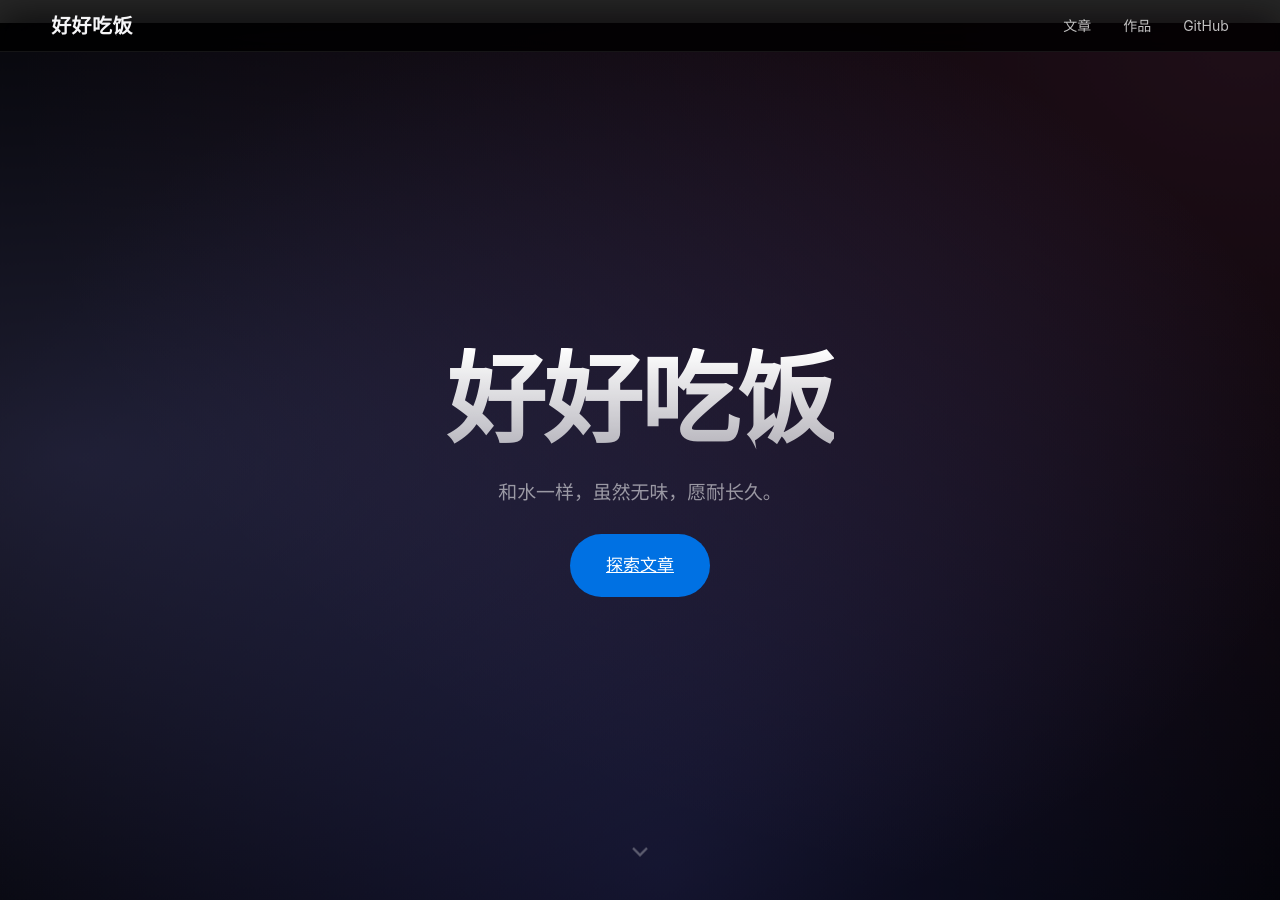
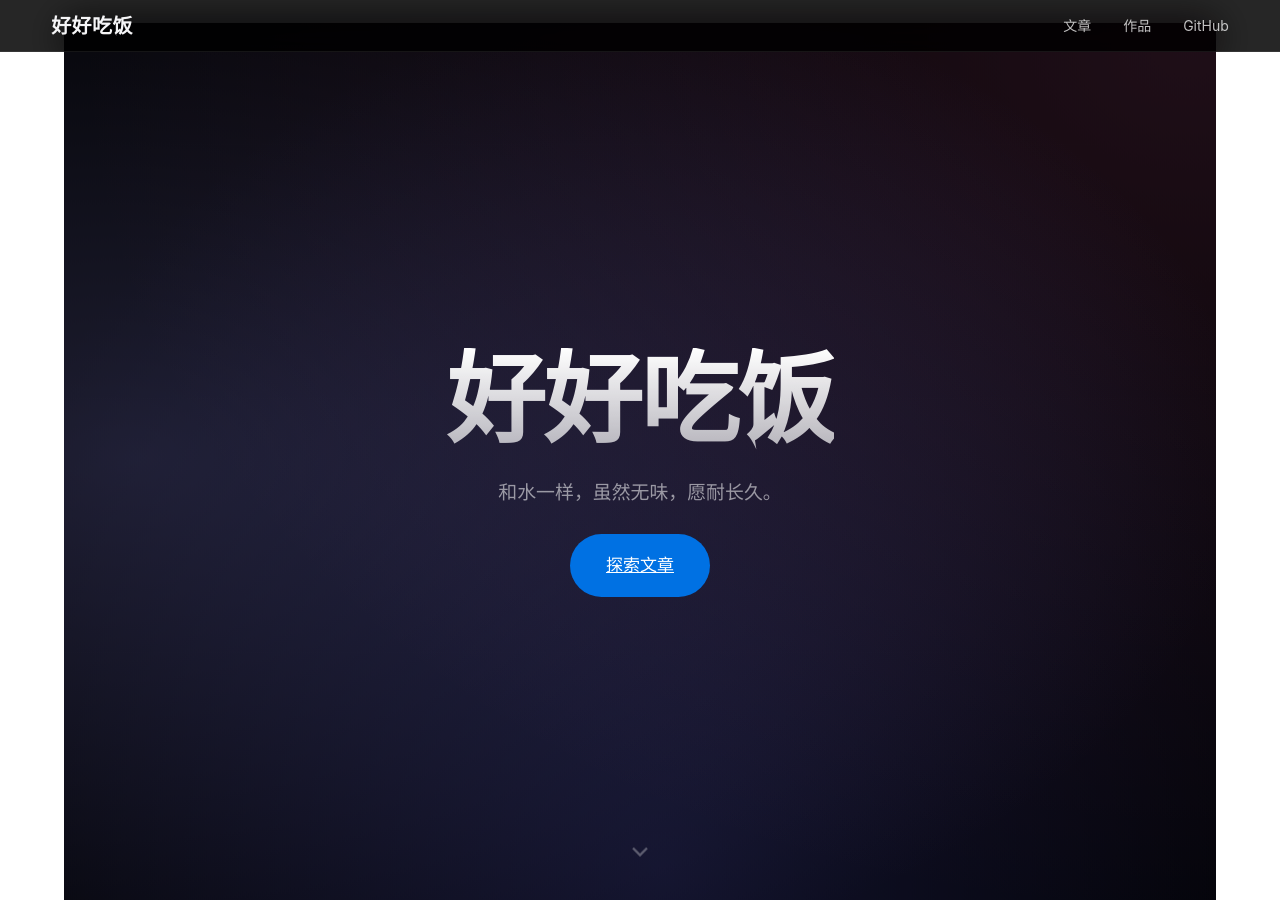
Before and after one commit to zach1219/zach1219.github.io, a Jekyll site: the page built from _pages/about.md, in a window 1280 px wide and 900 px high. Built offline with Jekyll 4.4.1, drawn with Linux system fonts in a browser that asks for light colours; comment, search, counter and statistics services are not loaded.

Commit message:
fix: add horizontal padding to article pages

```diff
--- a/assets/css/apple-home.css
+++ b/assets/css/apple-home.css
@@ -438,3 +438,16 @@ body .wrapper {
   padding: 0 !important;
   margin: 0 !important;
 }
+
+/* Article pages — add horizontal padding */
+body article.page {
+  padding: 0 clamp(20px, 5vw, 80px) !important;
+}
+
+body article.page .page__inner-wrap {
+  padding: 0 !important;
+}
+
+body article.page .page__content {
+  padding: 0 !important;
+}
```
